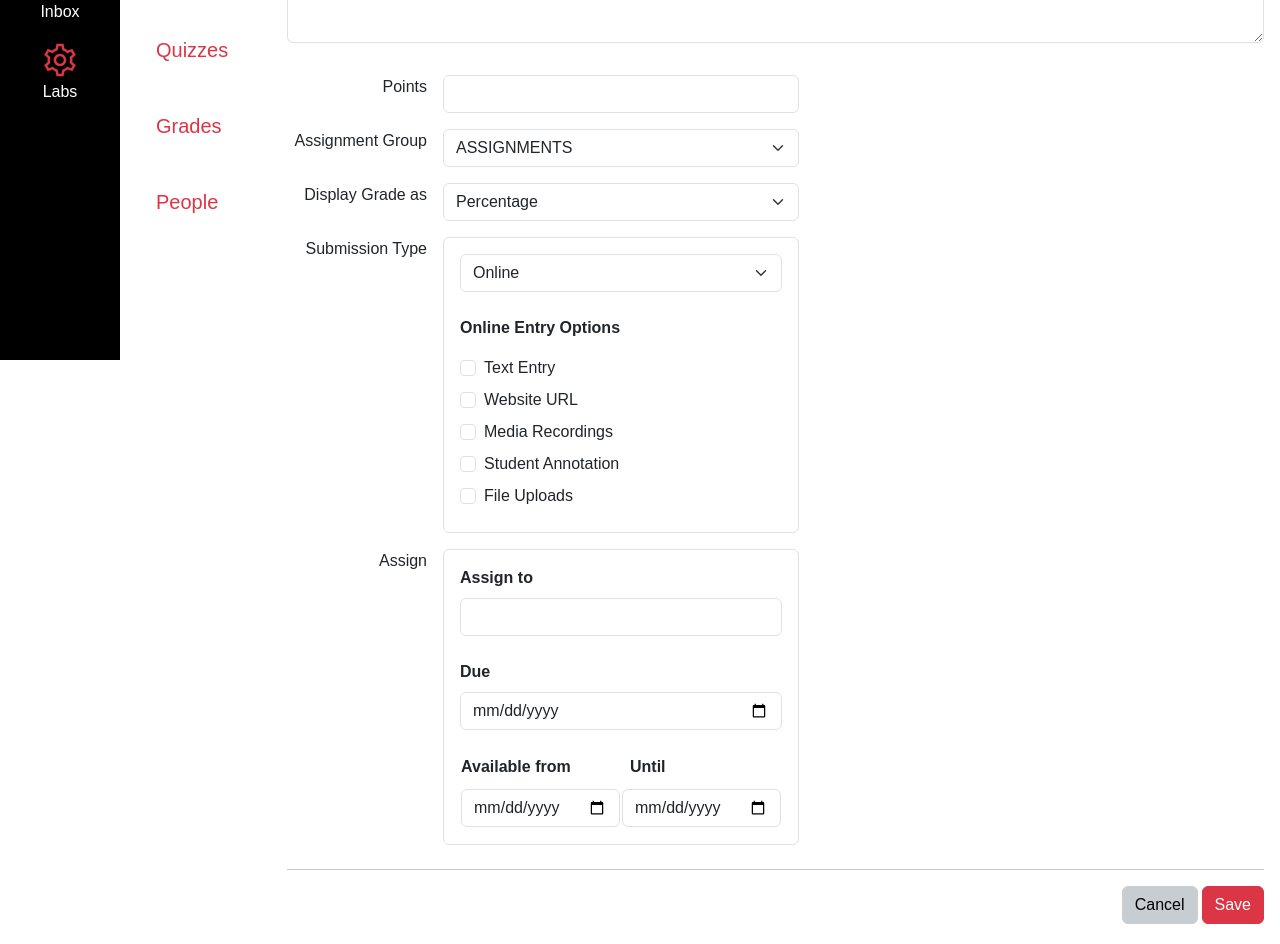
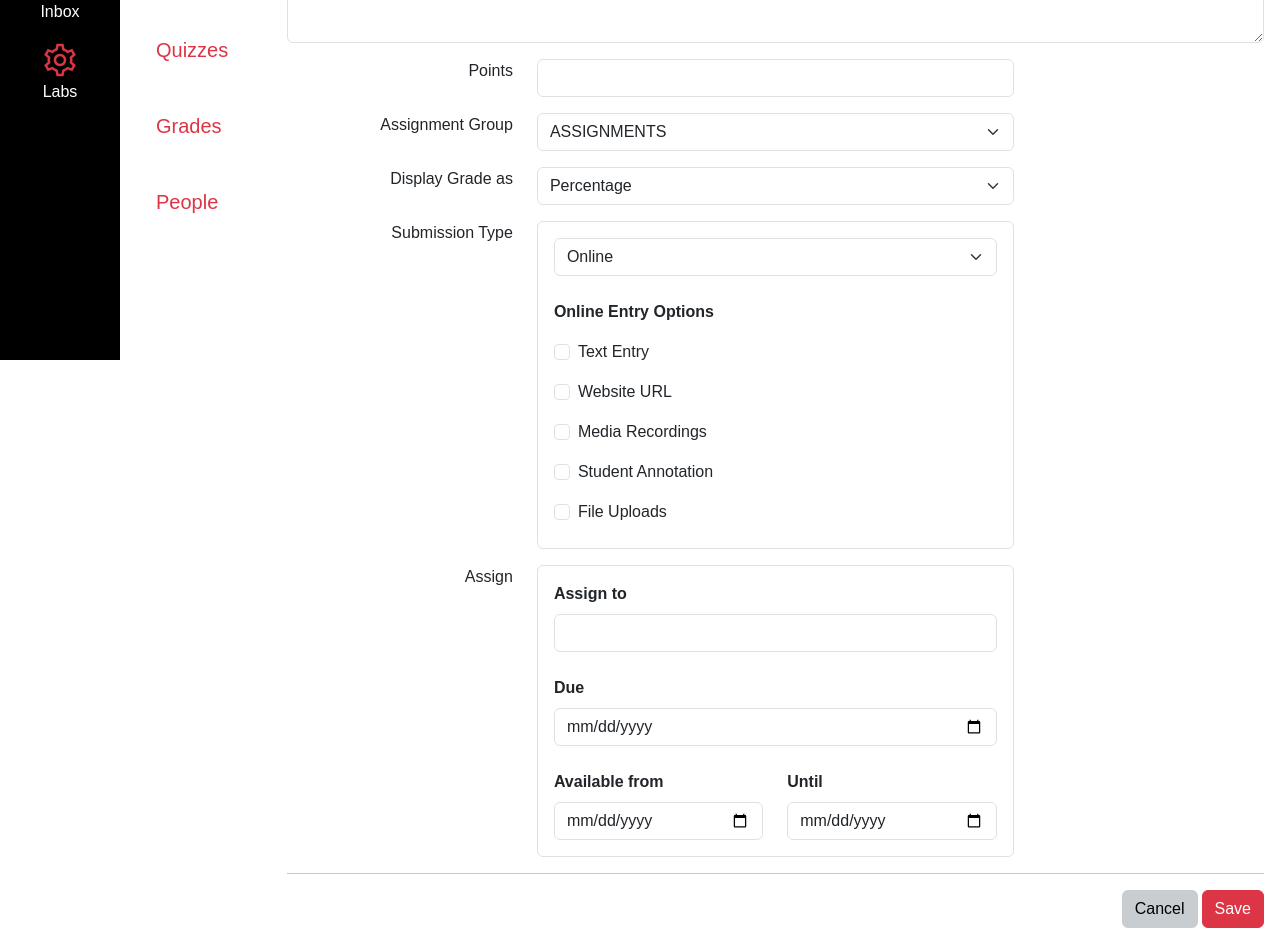
Before and after one commit to AryanShettyNEU/kambaz-next-js-cs5610-fa25-05, a Next.js app: page /Courses/1/Assignments/New in a window 1280 px wide. Shown: the part 440-1384 px from the top of the page. Built offline with nearby package versions, Linux system fonts and the light colour scheme.

Commit message:
fix: fixed layout issues

```diff
--- a/app/(Kambaz)/Courses/[cid]/Assignments/New/page.tsx
+++ b/app/(Kambaz)/Courses/[cid]/Assignments/New/page.tsx
@@ -4,16 +4,15 @@ import {
   FormControl,
   FormLabel,
   FormSelect,
+  Row,
+  Col,
 } from "react-bootstrap";
 
 export default function AssignmentEditor() {
   return (
     <div id="wd-assignments-editor">
       <FormLabel htmlFor="wd-name">Assignment Name</FormLabel>
-      <FormControl
-        id="wd-name"
-        placeholder="Email"
-      />
+      <FormControl id="wd-name" placeholder="Assignment" />
 
       <FormControl
         className="mt-4"
@@ -23,49 +22,45 @@ export default function AssignmentEditor() {
         cols={42}
       />
 
-      <br />
-      <table cellPadding="8">
-        <tbody>
-          <tr>
-            <td align="right" valign="top">
+      <Row className="my-3">
+        <Col sm={3} className="text-end">
           <FormLabel htmlFor="wd-points">Points</FormLabel>
-            </td>
-            <td>
-              <FormControl id="wd-points" type="number"  />
-            </td>
-          </tr>
-          <tr>
-            <td align="right" valign="top">
+        </Col>
+        <Col sm={6}>
+          <FormControl id="wd-points" type="number" />
+        </Col>
+      </Row>
+
+      <Row className="mb-3">
+        <Col sm={3} className="text-end">
           <FormLabel htmlFor="wd-group">Assignment Group</FormLabel>
-            </td>
-            <td>
+        </Col>
+        <Col sm={6}>
           <FormSelect id="wd-group">
             <option value="ASSIGNMENTS">ASSIGNMENTS</option>
             <option value="QUIZ">QUIZ</option>
           </FormSelect>
-            </td>
-          </tr>
-          <tr>
-            <td align="right" valign="top">
-              <FormLabel htmlFor="wd-display-grade-as">
-                Display Grade as
-              </FormLabel>
-            </td>
-            <td>
+        </Col>
+      </Row>
+
+      <Row className="mb-3">
+        <Col sm={3} className="text-end">
+          <FormLabel htmlFor="wd-display-grade-as">Display Grade as</FormLabel>
+        </Col>
+        <Col sm={6}>
           <FormSelect id="wd-display-grade-as">
             <option value="PERCENTAGE">Percentage</option>
             <option value="LETTER_GRADE">Letter Grade</option>
             <option value="ABSOLUTE">Absolute</option>
           </FormSelect>
-            </td>
-          </tr>
-          <tr>
-            <td align="right" valign="top">
-              <FormLabel htmlFor="wd-submission-type">
-                Submission Type
-              </FormLabel>
-            </td>
-            <td>
+        </Col>
+      </Row>
+
+      <Row className="mb-3">
+        <Col sm={3} className="text-end">
+          <FormLabel htmlFor="wd-submission-type">Submission Type</FormLabel>
+        </Col>
+        <Col sm={6}>
           <div className="border p-3 rounded">
             <FormSelect id="wd-submission-type">
               <option value="ONLINE">Online</option>
@@ -73,129 +68,82 @@ export default function AssignmentEditor() {
             </FormSelect>
             <br />
             <p className="fw-bold">Online Entry Options</p>
+            <div className="d-flex flex-column gap-2">
               <div className="d-flex flex-row">
-                  <FormCheck
-                    type="checkbox"
-                    name="checkbox-online-entry"
-                    id="wd-text-entry"
-                  />
+                <FormCheck type="checkbox" id="wd-text-entry" />
                 <FormLabel htmlFor="wd-text-entry" className="ms-2">
                   Text Entry
                 </FormLabel>
               </div>
               <div className="d-flex flex-row">
-                  <FormCheck
-                    type="checkbox"
-                    name="checkbox-online-entry"
-                    id="wd-website-url"
-                  />
+                <FormCheck type="checkbox" id="wd-website-url" />
                 <FormLabel htmlFor="wd-website-url" className="ms-2">
                   Website URL
                 </FormLabel>
               </div>
               <div className="d-flex flex-row">
-                  <FormCheck
-                    type="checkbox"
-                    name="checkbox-online-entry"
-                    id="wd-media-recordings"
-                  />
+                <FormCheck type="checkbox" id="wd-media-recordings" />
                 <FormLabel htmlFor="wd-media-recordings" className="ms-2">
                   Media Recordings
                 </FormLabel>
               </div>
               <div className="d-flex flex-row">
-                  <FormCheck
-                    type="checkbox"
-                    name="checkbox-online-entry"
-                    id="wd-student-annotation"
-                  />
+                <FormCheck type="checkbox" id="wd-student-annotation" />
                 <FormLabel htmlFor="wd-student-annotation" className="ms-2">
                   Student Annotation
                 </FormLabel>
               </div>
               <div className="d-flex flex-row">
-                  <FormCheck
-                    type="checkbox"
-                    name="checkbox-online-entry"
-                    id="wd-file-upload"
-                  />
+                <FormCheck type="checkbox" id="wd-file-upload" />
                 <FormLabel htmlFor="wd-file-upload" className="ms-2">
                   File Uploads
                 </FormLabel>
               </div>
             </div>
-            </td>
-          </tr>
-          <tr>
-            <td align="right" valign="top">
+          </div>
+        </Col>
+      </Row>
+
+      <Row className="mb-3">
+        <Col sm={3} className="text-end">
           <p>Assign</p>
-            </td>
-            <td valign="bottom">
+        </Col>
+        <Col sm={6}>
           <div className="border p-3 rounded">
             <div>
               <FormLabel htmlFor="wd-assign-to" className="fw-bold">
                 Assign to
               </FormLabel>
               <br />
-                  <FormControl
-                    type="text"
-                    id="wd-assign-to"
-                  />
+              <FormControl type="text" id="wd-assign-to" />
             </div>
             <br />
             <div>
               <FormLabel htmlFor="wd-due-date" className="fw-bold">
-                    {" "}
-                    Due{" "}
+                Due
               </FormLabel>
               <br />
-                  <FormControl
-                    type="date"
-                    id="wd-due-date"
-                  />
+              <FormControl type="date" id="wd-due-date" />
             </div>
             <br />
-                <table>
-                  <tbody>
-                    <tr>
-                      <td>
-                        <FormLabel
-                          htmlFor="wd-available-from"
-                          className="fw-bold"
-                        >
+            <Row>
+              <Col>
+                <FormLabel htmlFor="wd-available-from" className="fw-bold">
                   Available from
                 </FormLabel>
-                      </td>
-                      <td>
-                        <FormLabel
-                          htmlFor="wd-available-until"
-                          className="ms-2 fw-bold"
-                        >
+                <FormControl type="date" id="wd-available-from" />
+              </Col>
+              <Col>
+                <FormLabel htmlFor="wd-available-until" className="fw-bold">
                   Until
                 </FormLabel>
-                      </td>
-                    </tr>
-                    <tr>
-                      <td>
-                        <FormControl
-                          type="date"
-                          id="wd-available-from"
-                        />
-                      </td>
-                      <td>
-                        <FormControl
-                          type="date"
-                          id="wd-available-until"
-                        />
-                      </td>
-                    </tr>
-                  </tbody>
-                </table>
+                <FormControl type="date" id="wd-available-until" />
+              </Col>
+            </Row>
           </div>
-            </td>
-          </tr>
-        </tbody>
-      </table>
+        </Col>
+      </Row>
+
       <hr />
       <div className="d-flex justify-content-end">
         <Button variant="secondary" className="me-1" id="wd-assignment-cancel">
--- a/app/Labs/Lab2/page.tsx
+++ b/app/Labs/Lab2/page.tsx
@@ -64,7 +64,7 @@ export default function Lab2() {
               <br />
               meaning the descendant of some ancestor.
               <br />
-              <span className="wd-selector-4">
+            <span className="wd-selector-4">
                 Whereas this span is a direct child of its parent
               </span>
               <br />
```
Also changed, not shown: app/(Kambaz)/Courses/[cid]/Assignments/[aid]/page.tsx (+58 -95 lines). Lines whose indentation alone changed are shown as unchanged.
